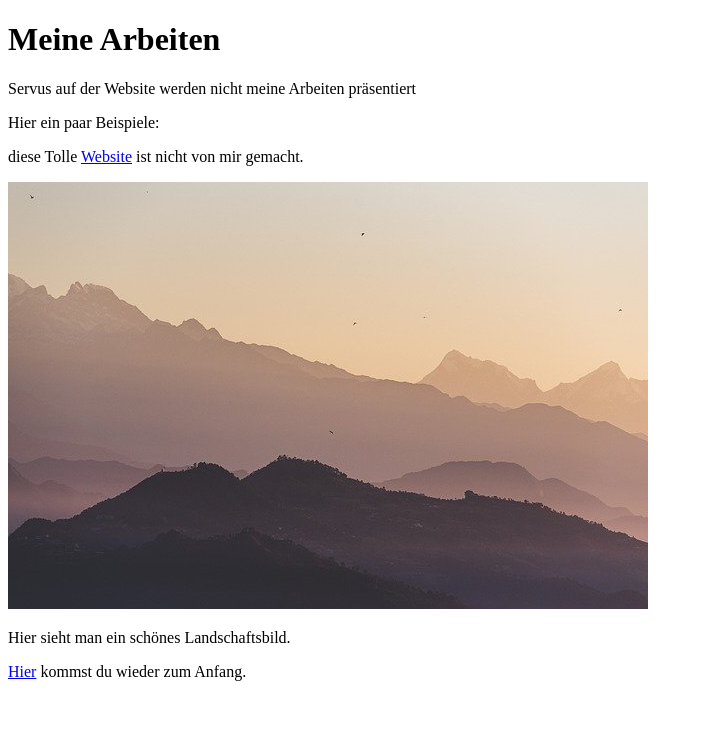
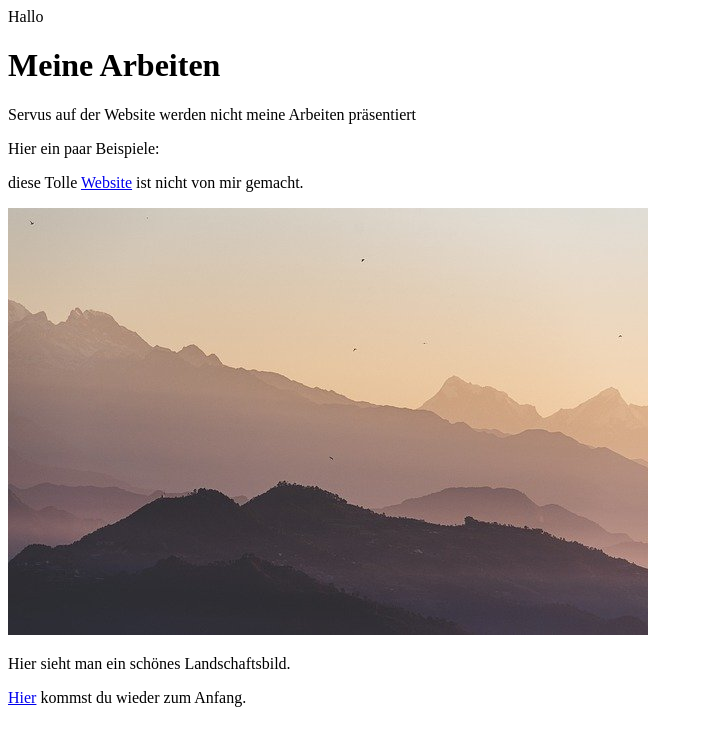
Before and after one commit to leonhrrmnn/GIS-SoSe-2021, a plain HTML site: page A.1.2/index.html in a window 1280 px wide. Shown: the whole page, without its empty margins (0-703 px from the left). Drawn offline with Linux system fonts and the light colour scheme.

Commit message:
Update index.html

```diff
--- a/A.1.2/index.html
+++ b/A.1.2/index.html
@@ -7,6 +7,8 @@
     <title>Aufgabe 1.2 </title>
 </head>
 <body>
+    <header> <nav>Hallo</nav></header>
+    <main>
     <h1 id="MeineArbeiten">Meine Arbeiten</h1>
     <p>Servus auf der Website werden nicht meine Arbeiten präsentiert</p>
     <p>Hier ein paar Beispiele:</p>
@@ -14,5 +16,6 @@
     <img src="mountains-6058896_640.jpg">
     <p>Hier sieht man ein schönes Landschaftsbild.</p>
     <p> <a href="#MeineArbeiten"> Hier</a> kommst du wieder zum Anfang.</p>
+    </main>
 </body>
 </html>
```
